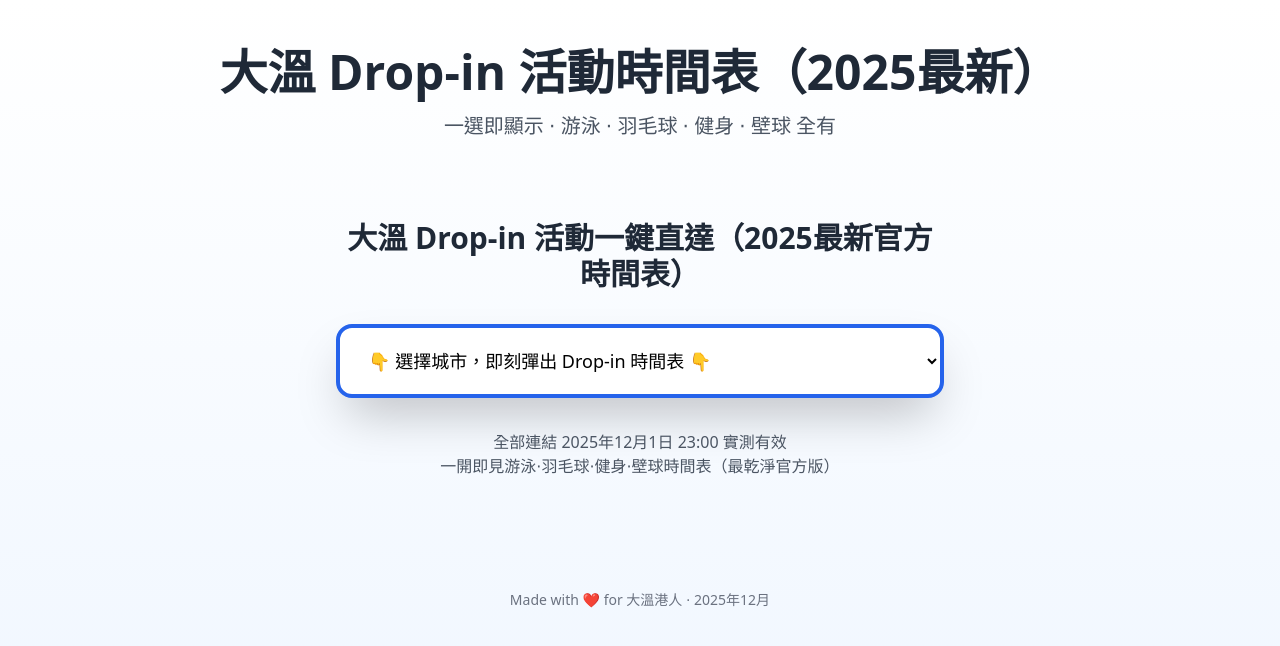
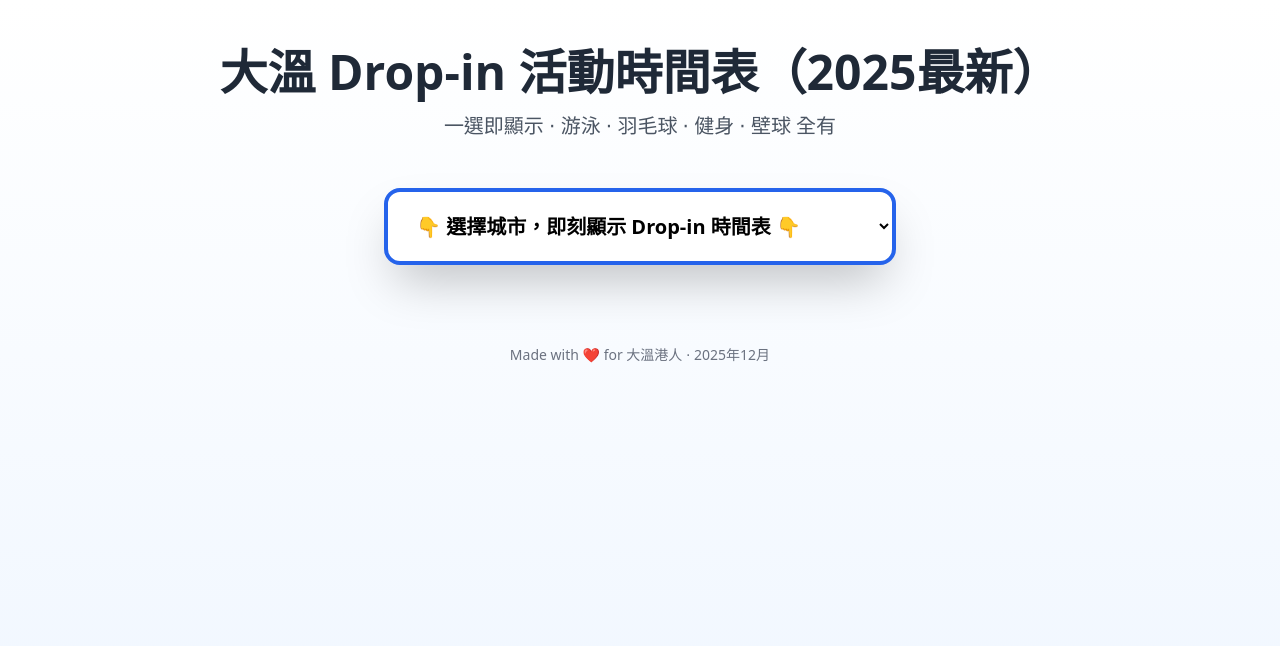
Before and after one commit to hkhenry-web/gva-activities, a Next.js app: page / in a window 1280 px wide. Shown: the top 646 px of the page. Built offline with nearby package versions, Linux system fonts and the light colour scheme.

Commit message:
Update ActivitySearch.tsx

```diff
--- a/components/ActivitySearch.tsx
+++ b/components/ActivitySearch.tsx
@@ -1,10 +1,12 @@
 'use client';
+
+import { useState } from 'react';
 
 const dropInLinks = {
   vancouver: 'https://ca.apm.activecommunities.com/vancouver/ActiveNet_Calendar',
   burnaby: 'https://ca.apm.activecommunities.com/burnaby/ActiveNet_Calendar',
   coquitlam: 'https://cityofcoquitlam.perfectmind.com/23902/Clients/BookMe4BookingPages/Classes?calendarId=e827dd8f-aa12-4dcd-9cdb-5cf4fcf24c30&widgetId=15f6af07-39c5-473e-b053-96653f77a406&embed=False',
-  portcoquitlam: 'https://anc.ca.apm.activecommunities.com/cityofportcoquitlam/calendars?onlineSiteId=0&no_scroll_top=true&defaultCalendarId=2&locationId=55&displayType=0&view=2', // 您嘅神連結，最乾淨
+  portcoquitlam: 'https://anc.ca.apm.activecommunities.com/cityofportcoquitlam/calendars?onlineSiteId=0&no_scroll_top=true&defaultCalendarId=2&locationId=55&displayType=0&view=2',
   portmoody: 'https://cityofportmoody.perfectmind.com/Contacts/BookMe4BookingPages/Classes?calendarId=3c951d03-4f0d-4a5f-9c3d-9b8f8e9b9e9b&widgetId=15f6af07-39c5-473e-b053-96653f77a406&embed=False',
   newwest: 'https://cityofnewwestminster.perfectmind.com/23693/Clients/BookMe4BookingPages/Classes?calendarId=510214f6-df2d-4ead-9caf-e3883d73d090&widgetId=50a33660-b4f7-44d9-9256-e10effec8641&embed=False',
   richmond: 'https://richmondcity.perfectmind.com/23650/Clients/BookMe4BookingPages/BookingCoursesPage?calendarId=80fd179d-4560-48e7-9f7c-9c59b7568e8d&widgetId=15f6af07-39c5-473e-b053-96653f77a406&embed=False',
@@ -18,26 +20,24 @@ const dropInLinks = {
 type CityKey = keyof typeof dropInLinks;
 
 export default function ActivitySearch() {
+  const [selectedUrl, setSelectedUrl] = useState<string | null>(null);
+
   const handleChange = (e: React.ChangeEvent<HTMLSelectElement>) => {
     const city = e.target.value as CityKey;
     if (city && dropInLinks[city]) {
-      window.open(dropInLinks[city], '_blank', 'noopener,noreferrer');
-      e.target.value = ''; // 選完即重置
+      setSelectedUrl(dropInLinks[city]);
     }
   };
 
   return (
-    <div className="w-full max-w-2xl mx-auto p-8 text-center space-y-8">
-      <h2 className="text-3xl font-bold text-gray-800 dark:text-white">
-        大溫 Drop-in 活動一鍵直達（2025最新官方時間表）
-      </h2>
-
+    <div className="space-y-8">
+      <div className="text-center">
         <select
           onChange={handleChange}
           defaultValue=""
-        className="w-full px-6 py-5 text-lg border-4 border-blue-600 rounded-2xl bg-white dark:bg-gray-800 shadow-2xl focus:outline-none focus:ring-4 focus:ring-blue-400"
+          className="w-full max-w-lg mx-auto px-6 py-5 text-xl font-semibold border-4 border-blue-600 rounded-2xl bg-white dark:bg-gray-800 shadow-2xl focus:outline-none focus:ring-4 focus:ring-blue-400"
         >
-        <option value="" disabled>👇 選擇城市，即刻彈出 Drop-in 時間表 👇</option>
+          <option value="" disabled>👇 選擇城市，即刻顯示 Drop-in 時間表 👇</option>
           <option value="vancouver">Vancouver</option>
           <option value="burnaby">Burnaby</option>
           <option value="coquitlam">Coquitlam</option>
@@ -51,11 +51,18 @@ export default function ActivitySearch() {
           <option value="delta">Delta</option>
           <option value="mapleridge">Maple Ridge</option>
         </select>
+      </div>
 
-      <p className="text-base text-gray-600 dark:text-gray-300 font-medium">
-        全部連結 2025年12月1日 23:00 實測有效<br />
-        一開即見游泳⋅羽毛球⋅健身⋅壁球時間表（最乾淨官方版）
-      </p>
+      {selectedUrl && (
+        <div className="w-full -mx-4 md:mx-0">
+          <iframe
+            src={selectedUrl}
+            className="w-full h-screen border-0 rounded-xl shadow-2xl"
+            title="Drop-in Calendar"
+            loading="lazy"
+          />
+        </div>
+      )}
     </div>
   );
 }
```
Lines whose indentation alone changed are shown as unchanged.
